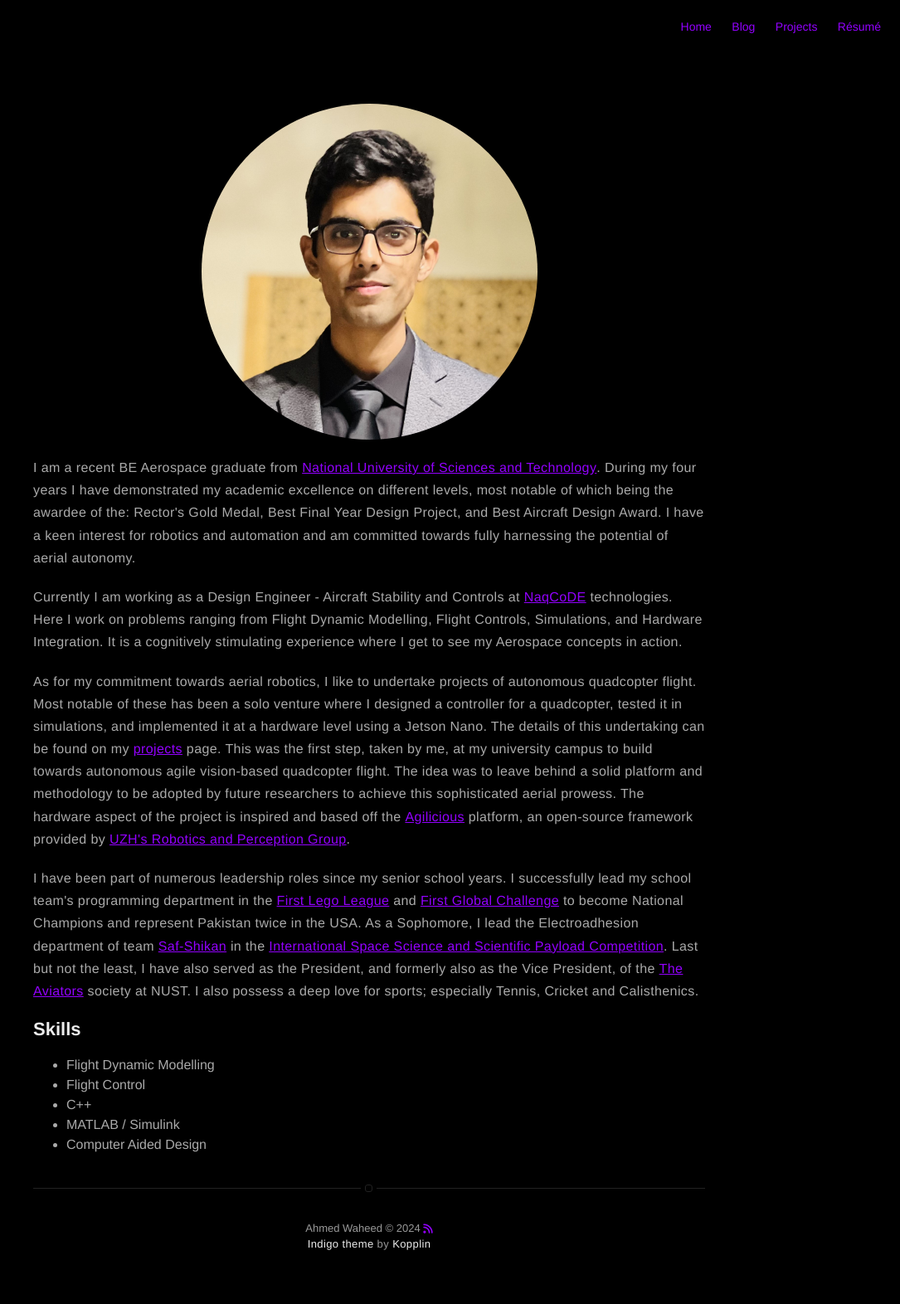
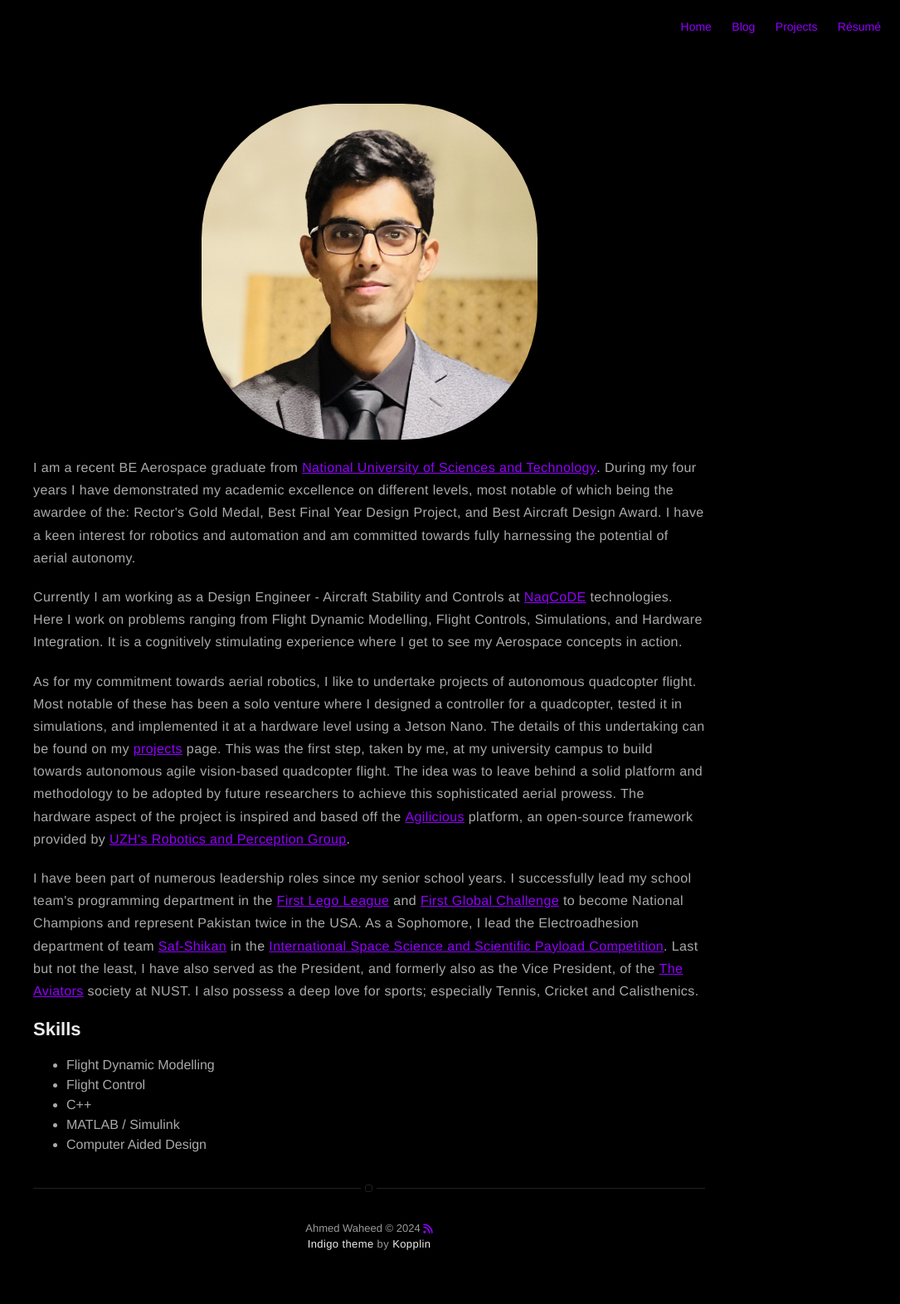
Before and after one commit to ahmd-waheed/ahmd-waheed.github.io, a Jekyll site: the page built from about.md, in a window 1280 px wide. Shown: the whole page at 83% size, without its empty margins (195-1280 px from the left). Built offline with Jekyll 4.4.1, drawn with Linux system fonts in a browser that asks for light colours; nearby versions of some CDN libraries.

Commit message:
Update header.sass

```diff
--- a/_sass/components/header.sass
+++ b/_sass/components/header.sass
@@ -34,8 +34,8 @@
             font-weight: 200
 
 .about-image
-    width: 50%
-    height: 50%
-    border-radius: 100%
+    width: 45%
+    height: 45%
+    border-radius: 40%
     transition: all .2s
     opacity: 1
```
